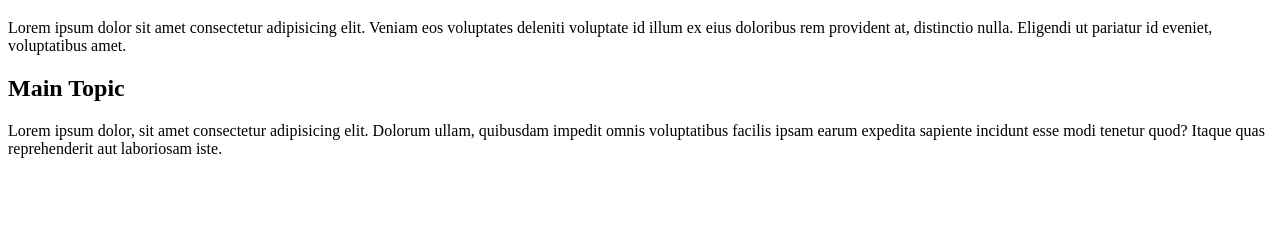
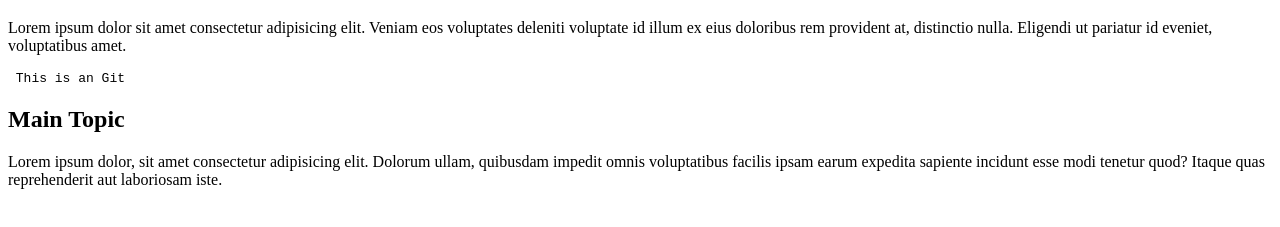
Before and after one commit to allst22r/belajar-niomic, a plain HTML site: page header.html in a window 1280 px wide. Shown: the part 61-288 px from the top of the page. Drawn offline with Linux system fonts and the light colour scheme.

Commit message:
Add pre after H1

```diff
--- a/header.html
+++ b/header.html
@@ -8,7 +8,7 @@
 <body>
     <h1>Learn Push Staging</h1>
     <p>Lorem ipsum dolor sit amet consectetur adipisicing elit. Veniam eos voluptates deleniti voluptate id illum ex eius doloribus rem provident at, distinctio nulla. Eligendi ut pariatur id eveniet, voluptatibus amet.</p>
-
+    <pre> This is an Git</pre>
     <h2>Main Topic</h2>
     <p>Lorem ipsum dolor, sit amet consectetur adipisicing elit. Dolorum ullam, quibusdam impedit omnis voluptatibus facilis ipsam earum expedita sapiente incidunt esse modi tenetur quod? Itaque quas reprehenderit aut laboriosam iste.</p>
 </body>
```
